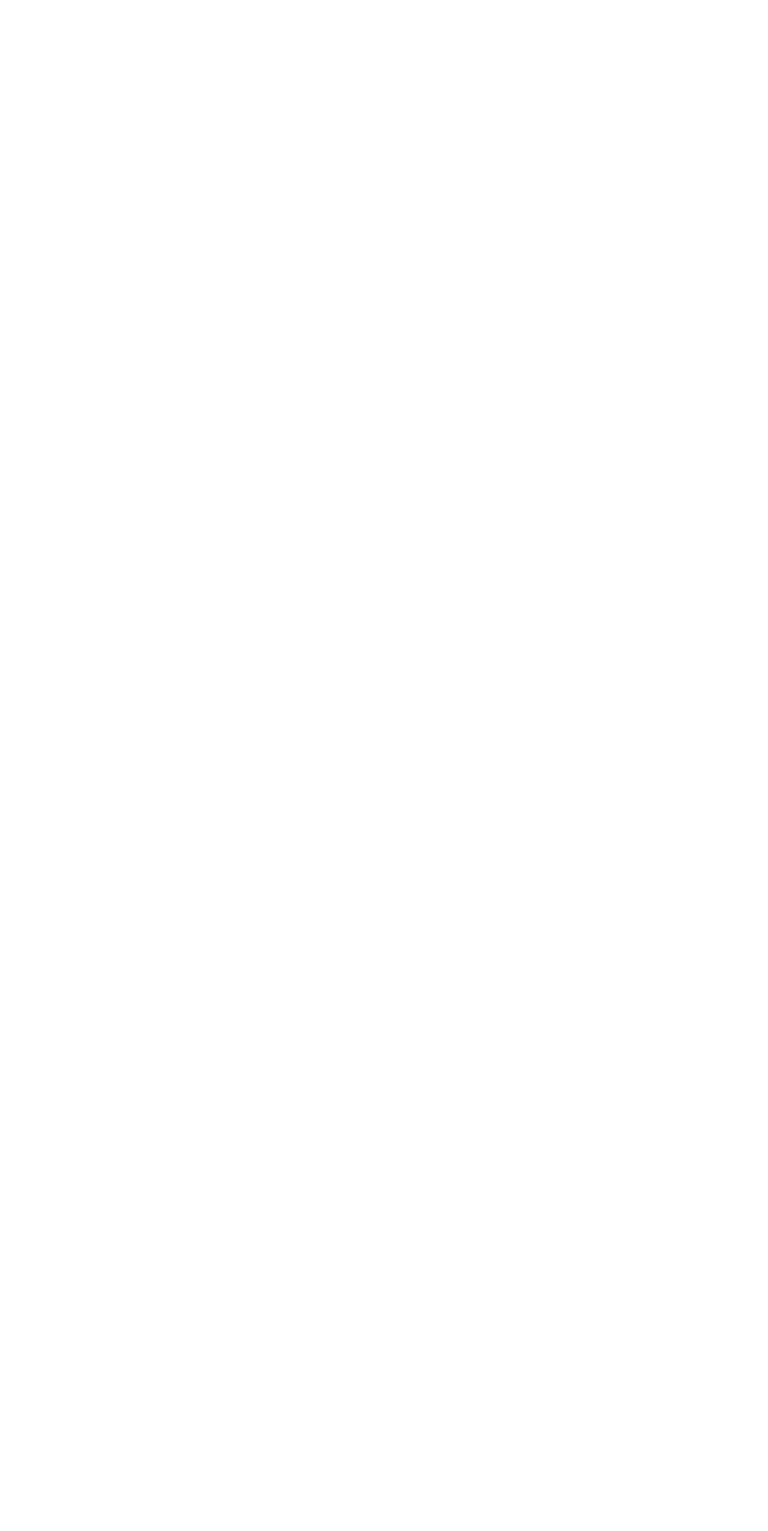
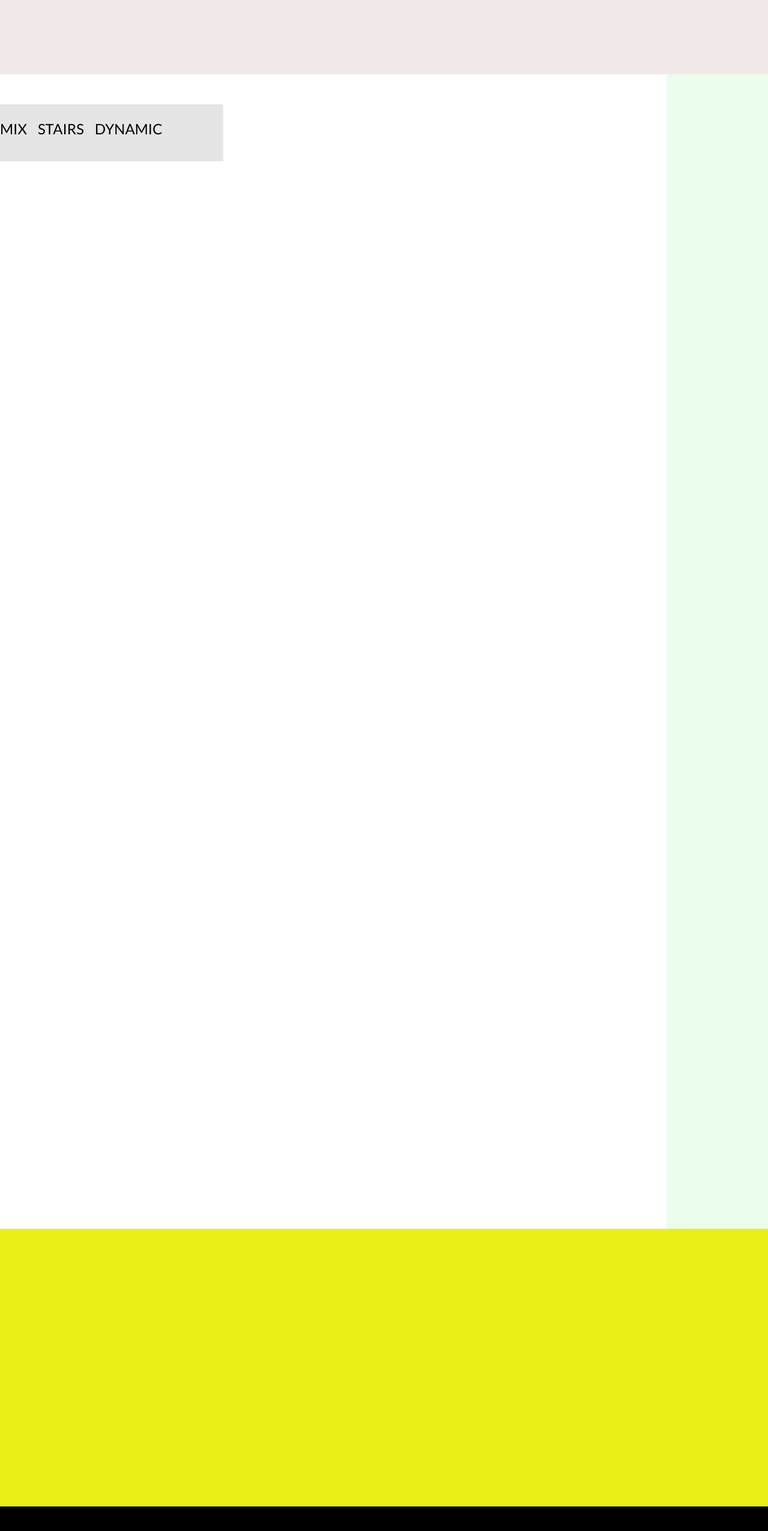
Before and after one commit to fadiatamny/Web2019, a PHP site: page /layout3.html in a window 1280 px wide. Before the commit the page is empty. Shown: the whole page at 60% size. Before the commit the page ends 800 px from the top, so only its background shows below. Run offline with PHP 8.4, Linux system fonts and the light colour scheme.

Commit message:
progress on layout3

```diff
--- a/Exercises/Ex3/includes/style.css
+++ b/Exercises/Ex3/includes/style.css
@@ -255,10 +255,14 @@ nav a{
 
 #lay2 main{
     float: left;
-    height: 1925px;
     overflow: hidden;
     margin: 0 auto;
+}
 
+#lay2 footer{
+    position: fixed;
+    left: 0;
+    bottom: 0;
 }
 
 .rects1,
@@ -331,3 +335,25 @@ aside p{
 /*-----------------------------*/
 /*Layout3*/
 /*-----------------------------*/
+
+#lay3 main,
+#lay3 nav{
+    float: left;
+}
+
+#lay3 aside{
+    float: right;
+    background-color: #18ef214d;
+    opacity: 0.3;
+}
+
+#lay3 nav{
+    background-color: #E5E5E5;
+    width: 372px;
+}
+
+#lay3 .block{
+    background-color: #EBEF18;
+    width: 100%;
+    height: 463px;
+}
--- a/Exercises/Ex3/layout3.html
+++ b/Exercises/Ex3/layout3.html
@@ -4,7 +4,27 @@
         <link rel="stylesheet" href="./includes/style.css">
         <link rel="stylesheet" href="https://fonts.googleapis.com/css?family=Lato">
     </head>
-    <body>
+    <body id="lay3">
+        <header>
+            <div class="box"></div>
+        </header>
+        <nav>
+            <ul>
+                <li><a href="./index.html">MIX</a></li>
+                <li><a href="./layout2.html">STAIRS</a></li>
+                <li><a href="./layout3.html">DYNAMIC</a></li>
+            </ul>
+        </nav>
+        <main>
 
+        </main>
+        <aside>
+
+        </aside>
+        <div class="clear"></div>
+        <section class="block"></section>
+        <footer>
+
+        </footer>
     </body>
 </html>
```
